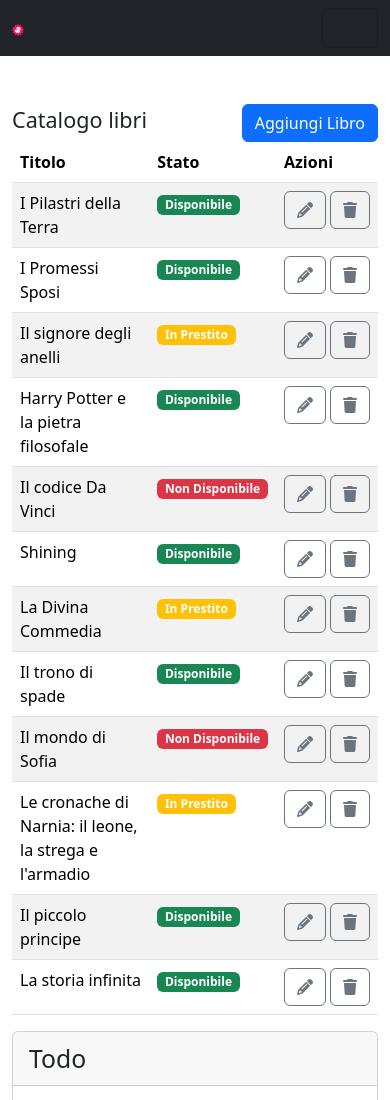
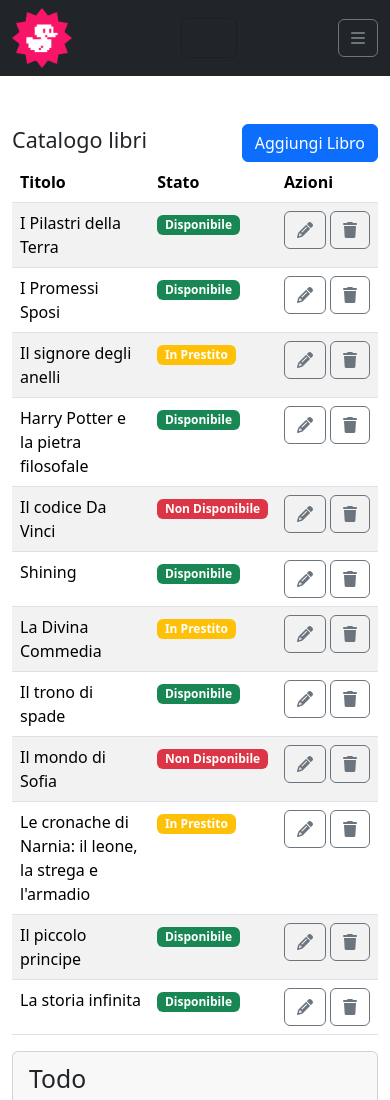
Before and after one commit to Robby94gtr/html-css-bootstrap-dashboard, a plain HTML site: page index.html in a window 390 px wide. Shown: the top 1100 px of the page. Drawn offline with nearby package versions, Linux system fonts and the light colour scheme.

Commit message:
[UPD] Finished responsiveness for mobile navbar

```diff
--- a/css/style.css
+++ b/css/style.css
@@ -3,15 +3,3 @@
     padding: 0;
     box-sizing: border-box;
 }
-
-.nav-link,.nav-link.disabled{
-    color: white;
-}
-
-a img{
-    width: 100%;
-}
-
-.logo{
-    width:3vw;
-}
--- a/index.html
+++ b/index.html
@@ -15,7 +15,7 @@
     <header>
         <nav class="navbar navbar-expand-lg bg-dark text-white">
             <div class="container-fluid">
-              <a class="logo me-2" href="#"><img src="./img/duck.png" alt=""></a>
+              <a class="me-2" href="#"><img src="./img/duck.png" alt="" width="60px"></a>
                 <button class="navbar-toggler" type="button" data-bs-toggle="collapse" data-bs-target="#navbarSupportedContent"
                 aria-controls="navbarSupportedContent" aria-expanded="false" aria-label="Toggle navigation">
                 <span class="navbar-toggler-icon"></span>
@@ -40,6 +40,9 @@
                   <button class="btn btn-outline-light" type="submit">Cerca</button>
                 </form>
               </div>
+              <button type="button" class="btn btn-outline-secondary d-lg-none" data-bs-toggle="modal" data-bs-target="#delete-item">
+                <i class="fa-solid fa-bars"></i>
+            </button>
             </div>
           </nav>
     </header>
```
